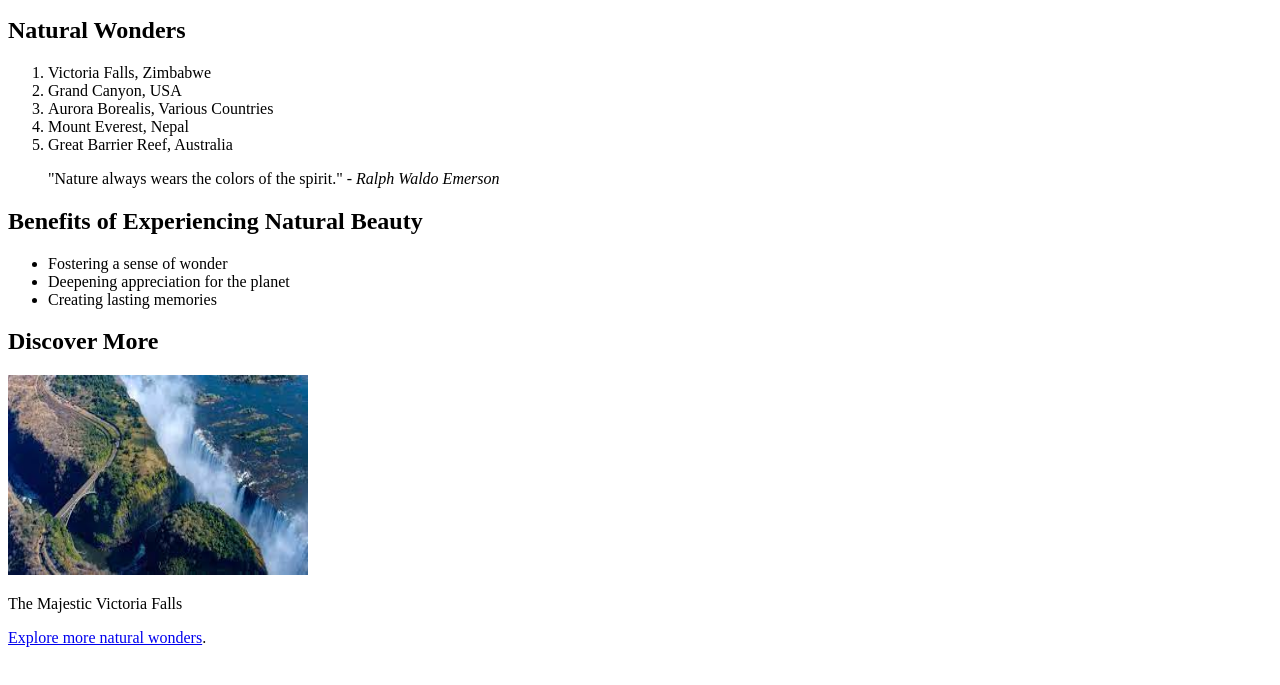
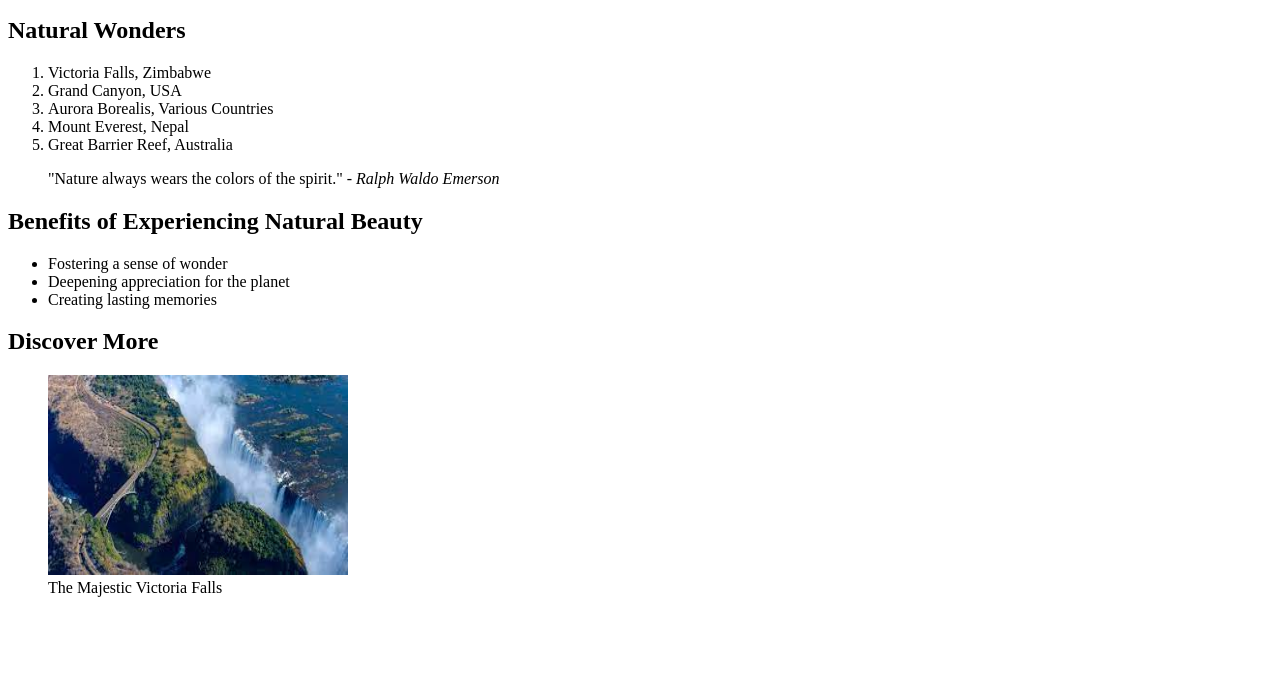
Before and after one commit to warishasan/Learning-HTML, a plain HTML site: page practiceProjects/04_Images/code/index.html in a window 1280 px wide. Shown: the part 101-786 px from the top of the page. Drawn offline with Linux system fonts and the light colour scheme.

Commit message:
fixed bugs

```diff
--- a/practiceProjects/04_Images/code/index.html
+++ b/practiceProjects/04_Images/code/index.html
@@ -1,14 +1,18 @@
 <!DOCTYPE html>
 <html lang="en">
+
 <head>
     <meta charset="UTF-8">
     <meta name="viewport" content="width=device-width, initial-scale=1.0">
     <title>Text Markup, Lists, Links, and Image Challenge</title>
 </head>
+
 <body>
     <h1>Exploring Natural Wonders</h1>
 
-    <p>Discover the awe-inspiring beauty of natural landscapes across the globe, from the <strong>Victoria Falls</strong> in Zimbabwe to the captivating <strong>Aurora Borealis</strong> visible in various countries.</p>
+    <p>Discover the awe-inspiring beauty of natural landscapes across the globe, from the <strong>Victoria
+            Falls</strong> in Zimbabwe to the captivating <strong>Aurora Borealis</strong> visible in various countries.
+    </p>
 
     <h2>Natural Wonders</h2>
     <ol>
@@ -31,11 +35,13 @@
     </ul>
 
     <h2>Discover More</h2>
+    <figure>
+            <a title="Victoria Falls" href="https://www.example.com/victoria-falls">
+                <img src="images/victoria-falls.jpg" alt="Victoria Falls" width="300" height="200">
+            </a>
 
-    <p><a href="https://www.example.com/victoria-falls"><img src="images/victoria-falls.jpg" alt="Victoria Falls" width="300" height="200"></a></p>
+        <figcaption>The Majestic Victoria Falls</figcaption>
+    </figure>
+</body>
 
-    <figcaption>The Majestic Victoria Falls</figcaption>
-
-    <p><a href="https://www.example.com">Explore more natural wonders</a>.</p>
-</body>
 </html>
```
Also changed, not shown: practiceProjects/03_Links/code/index.html (+2 -2 lines), 2 other files.
